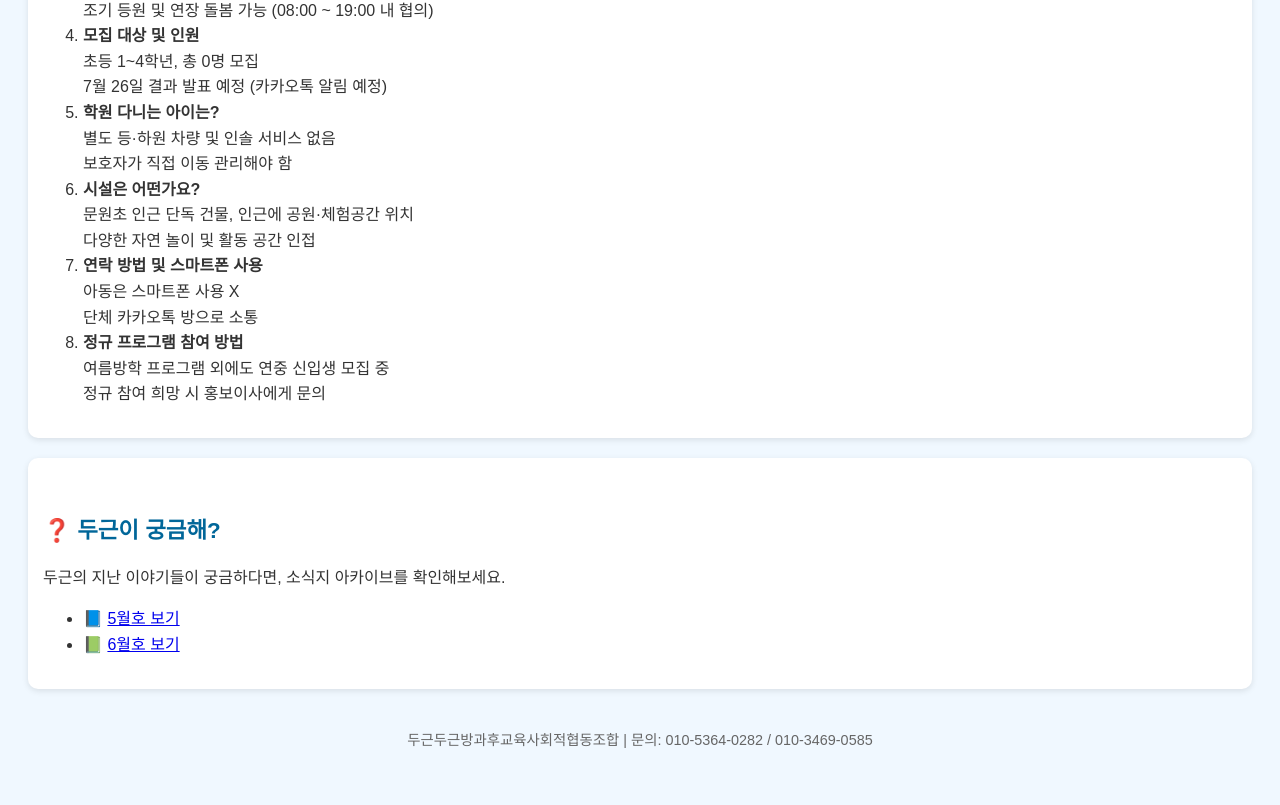
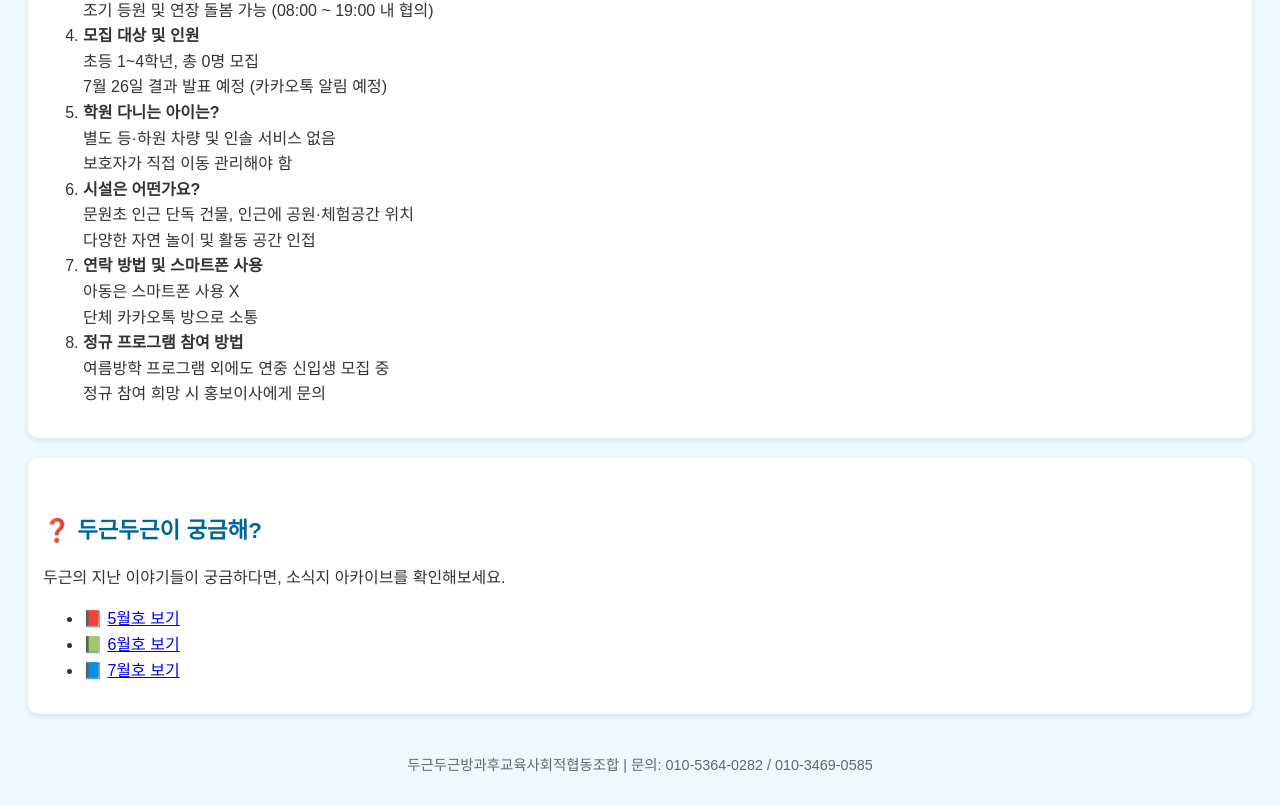
Before and after one commit to dgdg-news/summercamp2025, a plain HTML site: page index.html in a window 1280 px wide. Shown: the part 3029-3834 px from the top of the page. Before the commit the page ends 3809 px from the top, so only its background shows below. Drawn offline with Linux system fonts and the light colour scheme.

Commit message:
Update index.html

```diff
--- a/index.html
+++ b/index.html
@@ -216,11 +216,12 @@
   </section>
  <section class="box">
   <section class="link-box">
-    <h2>❓ 두근이 궁금해?</h2>
+    <h2>❓ 두근두근이 궁금해?</h2>
     <p>두근의 지난 이야기들이 궁금하다면, 소식지 아카이브를 확인해보세요.</p>
     <ul>
-      <li>📘 <a href="https://dgdg-news.github.io/april2025/" target="_blank">5월호 보기</a></li>
+      <li>📕 <a href="https://dgdg-news.github.io/april2025/" target="_blank">5월호 보기</a></li>
       <li>📗 <a href="https://dgdg-news.github.io/june2025/" target="_blank">6월호 보기</a></li>
+      <li>📘 <a href="https://dgdg-news.github.io/july2025/" target="_blank">7월호 보기</a></li>
     </ul>
   </section>
  </section>
```
